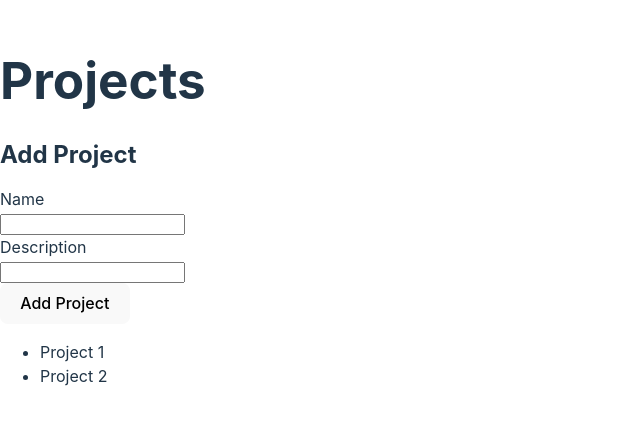
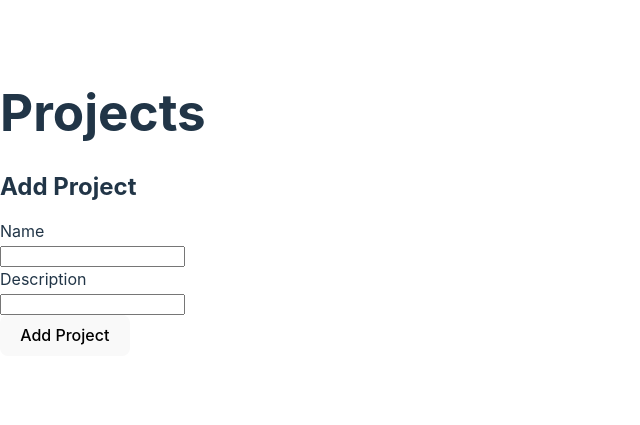
Before and after one commit to sshakya123/kiewit-construction-demo, a React (Vite) app: page / in a window 1280 px wide. Shown: the part 189-614 px from the top of the page, without its empty margins (0-640 px from the left). Built offline with nearby package versions, Linux system fonts and the light colour scheme.

Commit message:
Submitting Changes

```diff
--- a/src/App.tsx
+++ b/src/App.tsx
@@ -1,19 +1,5 @@
-import { useState } from 'react';
+import React, { useState } from 'react';
 import Input from './reusuable/input';
-
-// Array of construction projects
-const projects = [
-  {
-    id: 1,
-    name: 'Project 1',
-    description: 'Description of project 1',
-  },
-  {
-    id: 2,
-    name: 'Project 2',
-    description: 'Description of project 2',
-  },
-];
 
 interface Project extends NewProject {
   id: number;
@@ -31,8 +17,13 @@ const newProject: NewProject = {
 
 export default function App() {
   const [project, setProject] = useState(newProject);
+  const [projects, setProjects] = useState<Project[]>([]);
 
-  function onSubmit() {}
+  function onSubmit(event: React.FormEvent<HTMLFormElement>) {
+    event.preventDefault();
+    setProjects([...projects, { ...project, id: projects.length + 1 }]);
+    setProject(newProject);
+  }
 
   function onChange(event: React.ChangeEvent<HTMLInputElement>) {
     setProject({ ...project, [event.target.id]: event.target.value });
```
